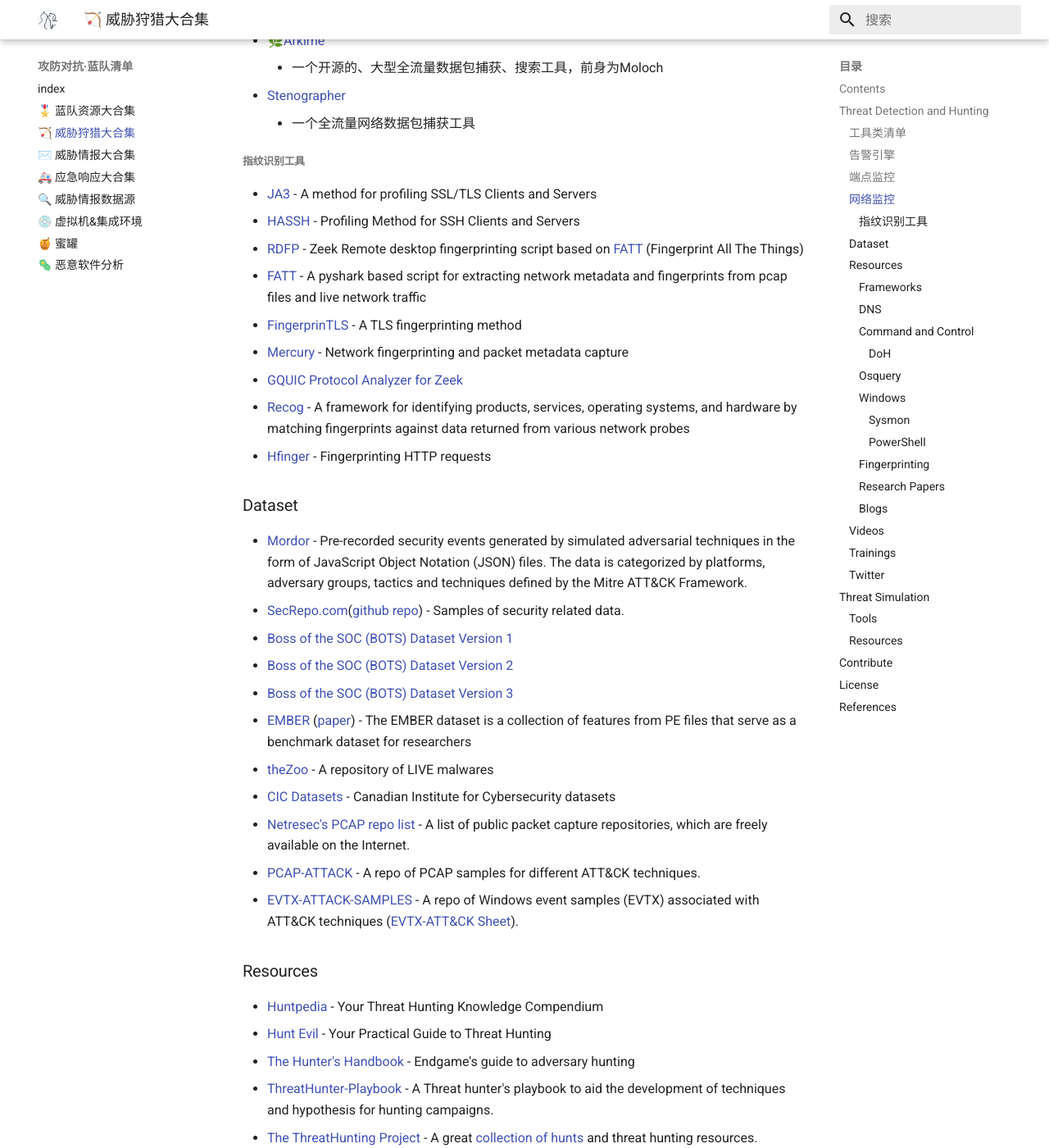
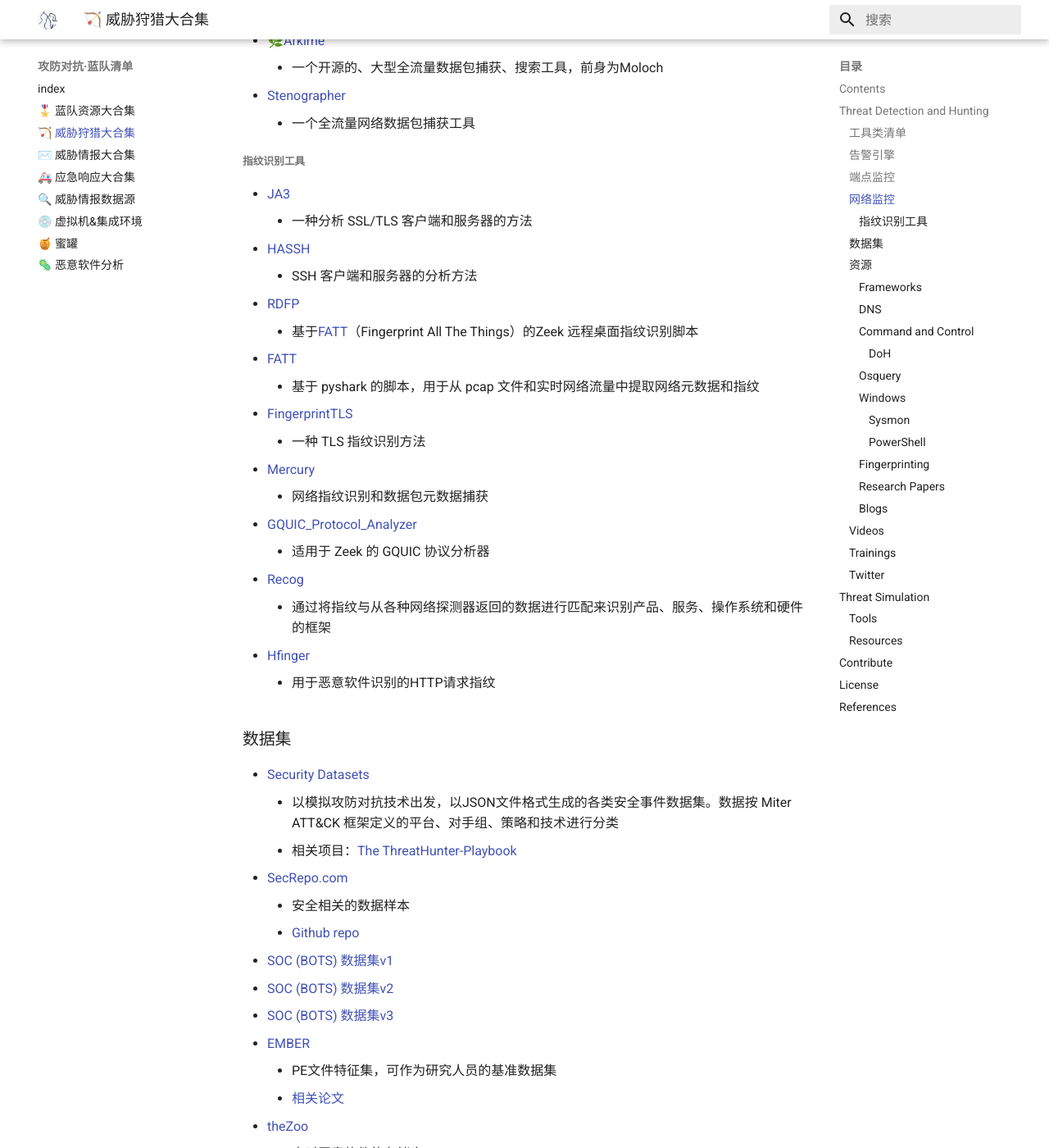
Before and after one commit to satan1a/awesome-cybersecurity-blueteam-cn, an MkDocs documentation site: the page built from docs/0x2_threat_hunting.md, in a window 1280 px wide and 1400 px high, scrolled down 5671 px. Shown: the whole window at 82% size. Built offline with MkDocs 1.6.1 and Material for MkDocs 9.7.7, drawn with Linux system fonts in a browser that asks for light colours; some of the changed text lies outside the part shown.

Commit message:
update threat hunting resources chapter

```diff
--- a/docs/0x2_threat_hunting.md
+++ b/docs/0x2_threat_hunting.md
@@ -167,69 +167,195 @@
 
 ##### 指纹识别工具
 
-- [JA3](https://github.com/salesforce/ja3) - A method for profiling SSL/TLS Clients and Servers
-- [HASSH](https://github.com/salesforce/hassh) - Profiling Method for SSH Clients and Servers
-- [RDFP](https://github.com/yahoo/rdfp) - Zeek Remote desktop fingerprinting script based on [FATT](https://github.com/0x4D31/fatt) (Fingerprint All The Things)
-- [FATT](https://github.com/0x4D31/fatt) - A pyshark based script for extracting network metadata and fingerprints from pcap files and live network traffic
-- [FingerprinTLS](https://github.com/LeeBrotherston/tls-fingerprinting) - A TLS fingerprinting method
-- [Mercury](https://github.com/cisco/mercury) - Network fingerprinting and packet metadata capture
-- [GQUIC Protocol Analyzer for Zeek](https://github.com/salesforce/GQUIC_Protocol_Analyzer)
-- [Recog](https://github.com/rapid7/recog) - A framework for identifying products, services, operating systems, and hardware by matching fingerprints against data returned from various network probes
-- [Hfinger](https://github.com/CERT-Polska/hfinger) - Fingerprinting HTTP requests
-
-### Dataset
-
-- [Mordor](https://github.com/Cyb3rWard0g/mordor) - Pre-recorded security events generated by simulated adversarial techniques in the form of JavaScript Object Notation (JSON) files. The data is categorized by platforms, adversary groups, tactics and techniques defined by the Mitre ATT&CK Framework.
-- [SecRepo.com](https://www.secrepo.com)([github repo](https://github.com/sooshie/secrepo)) - Samples of security related data.
-- [Boss of the SOC (BOTS) Dataset Version 1](https://github.com/splunk/botsv1)
-- [Boss of the SOC (BOTS) Dataset Version 2](https://github.com/splunk/botsv2)
-- [Boss of the SOC (BOTS) Dataset Version 3](https://github.com/splunk/botsv3)
-- [EMBER](https://github.com/endgameinc/ember) ([paper](https://arxiv.org/abs/1804.04637)) - The EMBER dataset is a collection of features from PE files that serve as a benchmark dataset for researchers
-- [theZoo](https://github.com/ytisf/theZoo) - A repository of LIVE malwares
-- [CIC Datasets](https://www.unb.ca/cic/datasets/index.html) - Canadian Institute for Cybersecurity datasets
-- [Netresec's PCAP repo list](https://www.netresec.com/?page=PcapFiles) - A list of public packet capture repositories, which are freely available on the Internet.
-- [PCAP-ATTACK](https://github.com/sbousseaden/PCAP-ATTACK) - A repo of PCAP samples for different ATT&CK techniques.
-- [EVTX-ATTACK-SAMPLES](https://github.com/sbousseaden/EVTX-ATTACK-SAMPLES) - A repo of Windows event samples (EVTX) associated with ATT&CK techniques ([EVTX-ATT&CK Sheet](https://docs.google.com/spreadsheets/d/12V5T9j6Fi3JSmMpAsMwovnWqRFKzzI9l2iXS5dEsnrs/edit#gid=164587082)).
+- [JA3](https://github.com/salesforce/ja3)
+    - 一种分析 SSL/TLS 客户端和服务器的方法
+- [HASSH](https://github.com/salesforce/hassh)
+    - SSH 客户端和服务器的分析方法
+- [RDFP](https://github.com/yahoo/rdfp)
+    - 基于[FATT](https://github.com/0x4D31/fatt)（Fingerprint All The Things）的Zeek 远程桌面指纹识别脚本
+- [FATT](https://github.com/0x4D31/fatt)
+    - 基于 pyshark 的脚本，用于从 pcap 文件和实时网络流量中提取网络元数据和指纹
+- [FingerprintTLS](https://github.com/LeeBrotherston/tls-fingerprinting)
+    - 一种 TLS 指纹识别方法
+- [Mercury](https://github.com/cisco/mercury)
+    - 网络指纹识别和数据包元数据捕获
+- [GQUIC_Protocol_Analyzer](https://github.com/salesforce/GQUIC_Protocol_Analyzer)
+    - 适用于 Zeek 的 GQUIC 协议分析器
+- [Recog](https://github.com/rapid7/recog)
+    - 通过将指纹与从各种网络探测器返回的数据进行匹配来识别产品、服务、操作系统和硬件的框架
+- [Hfinger](https://github.com/CERT-Polska/hfinger)
+    - 用于恶意软件识别的HTTP请求指纹
 
 
-### Resources
 
-- [Huntpedia](docs/huntpedia.pdf) - Your Threat Hunting Knowledge Compendium
-- [Hunt Evil](docs/hunt-evil.pdf) - Your Practical Guide to Threat Hunting
-- [The Hunter's Handbook](docs/The-Hunters-Handbook.pdf) - Endgame's guide to adversary hunting
-- [ThreatHunter-Playbook](https://github.com/Cyb3rWard0g/ThreatHunter-Playbook) - A Threat hunter's playbook to aid the development of techniques and hypothesis for hunting campaigns.
-- [The ThreatHunting Project](https://github.com/ThreatHuntingProject/ThreatHunting) - A great [collection of hunts](https://github.com/ThreatHuntingProject/ThreatHunting/tree/master/hunts) and threat hunting resources.
-- [CyberThreatHunting](https://github.com/A3sal0n/CyberThreatHunting) - A collection of resources for threat hunters.
-- [Hunt-Detect-Prevent](https://github.com/MHaggis/hunt-detect-prevent) - Lists of sources and utilities to hunt, detect and prevent evildoers.
+### 数据集
+
+-   [Security Datasets](https://github.com/Cyb3rWard0g/mordor)
+    -   以模拟攻防对抗技术出发，以JSON文件格式生成的各类安全事件数据集。数据按 Miter ATT&CK 框架定义的平台、对手组、策略和技术进行分类
+    -   相关项目：[The ThreatHunter-Playbook](https://github.com/OTRF/ThreatHunter-Playbook)
+-   [SecRepo.com](https://www.secrepo.com/)
+    -   安全相关的数据样本
+    -   [Github repo](https://github.com/sooshie/secrepo)
+-   [SOC (BOTS) 数据集v1](https://github.com/splunk/botsv1)
+-   [SOC (BOTS) 数据集v2](https://github.com/splunk/botsv2)
+-   [SOC (BOTS) 数据集v3](https://github.com/splunk/botsv3)
+-   [EMBER](https://github.com/endgameinc/ember)
+    -   PE文件特征集，可作为研究人员的基准数据集
+    -   [相关论文](https://arxiv.org/abs/1804.04637)
+-   [theZoo](https://github.com/ytisf/theZoo)
+    -   实时恶意软件的存储库
+-   [CIC Datasets](https://www.unb.ca/cic/datasets/index.html)
+    -   加拿大网络安全研究所的数据集
+-   [Netresec's PCAP repo list](https://www.netresec.com/?page=PcapFiles)
+    -   公共网络数据包存储库列表
+-   [PCAP-ATTACK](https://github.com/sbousseaden/PCAP-ATTACK)
+    -   用于不同 ATT&CK 技术的网络数据包样本
+-   [EVTX-ATTACK-SAMPLES](https://github.com/sbousseaden/EVTX-ATTACK-SAMPLES)
+    -   与 ATT&CK技术相关的Windows 事件样本 ([EVTX-ATT&CK Sheet](https://docs.google.com/spreadsheets/d/12V5T9j6Fi3JSmMpAsMwovnWqRFKzzI9l2iXS5dEsnrs/edit#gid=164587082))
+
+
+
+### 资源
+
+- [Huntpedia](assets/huntpedia.pdf)
+    -   威胁狩猎知识纲领
+
+- [Hunt Evil](assets/hunt-evil.pdf)
+    - 威胁狩猎实用指南
+
+- [The Hunter's Handbook](assets/The-Hunters-Handbook.pdf)
+
+    - Endgame公司的威胁狩猎手册（Handbook）
+
+- [ThreatHunter-Playbook](https://github.com/Cyb3rWard0g/ThreatHunter-Playbook)
+
+    - 威胁猎人的演练脚本，可以帮助开发用于威胁狩猎活动的技术和理论假设
+
+- 🌟[The ThreatHunting Project](https://github.com/ThreatHuntingProject/ThreatHunting)
+    - 大量的[狩猎案例](https://github.com/ThreatHuntingProject/ThreatHunting/tree/master/hunts)和狩猎资源
+
+- [CyberThreatHunting](https://github.com/A3sal0n/CyberThreatHunting)
+
+    - 威胁猎人的资源集合
+
+- [Hunt-Detect-Prevent](https://github.com/MHaggis/hunt-detect-prevent)
+
+    - 用于追捕、检测和阻止攻击者的资源与实用工具
+
 - [Alerting and Detection Strategy Framework](https://medium.com/@palantir/alerting-and-detection-strategy-framework-52dc33722df2)
+    - 一个用于事件响应与威胁检测的的警报、检测策略框架
+
 - [Generating Hypotheses for Successful Threat Hunting](https://www.sans.org/reading-room/whitepapers/threats/generating-hypotheses-successful-threat-hunting-37172)
+    - 探究自动化威胁狩猎的论文
+
 - [Expert Investigation Guide - Threat Hunting](https://github.com/Foundstone/ExpertInvestigationGuides/tree/master/ThreatHunting)
+    - 威胁狩猎指南
+
 - [Active Directory Threat Hunting](https://adsecurity.org/wp-content/uploads/2017/04/2017-BSidesCharm-DetectingtheElusive-ActiveDirectoryThreatHunting-Final.pdf)
+    - 基于活动目录的威胁狩猎
+
 - [Threat Hunting for Fileless Malware](https://www.countercept.com/our-thinking/threat-hunting-for-fileless-malware/)
+    - 对无文件攻击技术的威胁狩猎方法
+
 - [Windows Commands Abused by Attackers](http://blog.jpcert.or.jp/.s/2016/01/windows-commands-abused-by-attackers.html)
-- [Deception-as-Detection](https://github.com/0x4D31/deception-as-detection) - Deception based detection techniques mapped to the MITRE’s ATT&CK framework.
+    - 被攻击者滥用的Windows命令
+
+- [Deception-as-Detection](https://github.com/0x4D31/deception-as-detection)
+
+    - 与MITRE的ATT&CK框架对应的基于欺骗的检测技术
+
 - [On TTPs](http://ryanstillions.blogspot.com.au/2014/04/on-ttps.html)
-- Hunting On The Cheap ([Slides](https://www.sans.org/cyber-security-summit/archives/file/summit-archive-1492182404.pdf))
-- [Threat Hunting Techniques - AV, Proxy, DNS and HTTP Logs](https://www.cyberhuntz.com/2016/08/threat-hunting-techniques-av-proxy-dns.html)
+    - 深入浅出地讲解什么是TTPs
+
+- 🌟Hunting On The Cheap（[YouTube](https://www.youtube.com/watch?v=RtG-cGr_wZI&ab_channel=SANSDigitalForensicsandIncidentResponse)）
+    - Endgame 的威胁研究团队展示如何利用免费或几乎免费的数据源和开源工具来进行”便宜的“的威胁狩猎，主要包括蜜罐、开源沙箱、被动DNS数据的使用等
+
+- 🐞[Threat Hunting Techniques - AV, Proxy, DNS and HTTP Logs](https://www.cyberhuntz.com/2016/08/threat-hunting-techniques-av-proxy-dns.html)
+
+    - 对AV、代理、DNS 和 HTTP 日志进行威胁狩猎的技术
+
 - [Detecting Malware Beacons Using Splunk](https://pleasefeedthegeek.wordpress.com/2012/12/20/detecting-malware-beacons-using-splunk/)
-- [Data Science Hunting Funnel](http://www.austintaylor.io/network/traffic/threat/data/science/hunting/funnel/machine/learning/domain/expertise/2017/07/11/data-science-hunting-funnel/)
+
+    - 使用Splunk检测恶意软件信标
+
+    -   信标（Beacon）：定义为定期而非一次性的异常流量
+
+- 🌟[Data Science Hunting Funnel](http://www.austintaylor.io/network/traffic/threat/data/science/hunting/funnel/machine/learning/domain/expertise/2017/07/11/data-science-hunting-funnel/)
+
+    -   基于数据科学的威胁狩猎“漏斗”，用于说明数据科学在安全研究中的工作流程和应用方式
+
 - [Use Python & Pandas to Create a D3 Force Directed Network Diagram](http://www.austintaylor.io/d3/python/pandas/2016/02/01/create-d3-chart-python-force-directed/)
+
+    - 使用Python和Pandas创建D3力有向网络图
+
 - [Syscall Auditing at Scale](https://slack.engineering/syscall-auditing-at-scale-e6a3ca8ac1b8)
+
+    - 大规模系统调用的审计方法
+
 - [Catching attackers with go-audit and a logging pipeline](https://summitroute.com/blog/2016/12/25/Catching_attackers_with_go-audit_and_a_logging_pipeline/)
+
+    - 使用go-audit和日志记录管道文件捕获攻击者
+    - 注：go-audit是auditd守护进程的一种替代方案，[GitHub](https://github.com/slackhq/go-audit)
+    - 注：该篇文章中的日志记录管道文件指logstash与filebeat中的
+
 - [The Coventry Conundrum of Threat Intelligence](https://summitroute.com/blog/2015/06/10/the_conventry_conundrum_of_threat_intelligence/)
-- [Signal the ATT&CK: Part 1](https://www.pwc.co.uk/issues/cyber-security-data-privacy/research/signal-att-and-ck-part-1.html) - Building a real-time threat detection capability with Tanium that focuses on documented adversarial techniques.
-- SANS Summit Archives ([DFIR](https://www.sans.org/cyber-security-summit/archives/dfir), [Cyber Defense](https://www.sans.org/cyber-security-summit/archives/cyber-defense)) - Threat hunting, Blue Team and DFIR summit slides
-- [Bro-Osquery](https://svs.informatik.uni-hamburg.de/publications/2018/2018-05-31-Haas-QueryCon-Bro-Osquery.pdf) - Large-Scale Host and Network Monitoring Using Open-Source Software
-- [Malware Persistence](https://github.com/Karneades/malware-persistence) - Collection of various information focused on malware persistence: detection (techniques), response, pitfalls and the log collection (tools).
+
+    - 威胁情报中的“考文垂”难题，指情报分析人员是有应该对所获取的情报采取行动时面临的问题，因为采取相应行动会向攻击者暴露其所拥有的情报和相应能力
+    - 注：考文垂（Coventry Conundrum） 一词来自二战中的一次事件，据推测，英国情报部门了解到考文垂市将遭到德国的大规模空袭。他们可以将即将到来的袭击通知考文垂市并拯救该市的人民，但德国人会意识到这座城市已被疏散，这将通知他们英国人知道即将到来的袭击，这可能使他们意识到英国人破解了 Enigma 密码，这将导致他们使用 Enigma 以外的其他东西，这最终可能导致英国输掉战争
+
+- [Signal the ATT&CK: Part 1](https://www.pwc.co.uk/issues/cyber-security-data-privacy/research/signal-att-and-ck-part-1.html)
+
+    - 使用Tanium构建实时威胁检测功能，专注于记录的对抗技术
+
+- SANS Summit Archives ([DFIR](https://www.sans.org/cyber-security-summit/archives/dfir), [Cyber Defense](https://www.sans.org/cyber-security-summit/archives/cyber-defense))
+
+    - 威胁狩猎、蓝队和DFIR峰会的PPT
+
+- [Bro-Osquery](https://svs.informatik.uni-hamburg.de/publications/2018/2018-05-31-Haas-QueryCon-Bro-Osquery.pdf)
+
+    - 使用开源软件进行大规模主机和网络监控
+
+- [Malware Persistence](https://github.com/Karneades/malware-persistence)
+
+    - 收集有关[恶意软件持久性](https://github.com/Karneades/malware-persistence)的各种信息：检测技术、响应方法、陷阱和日志收集（工具）
+
 - [Threat Hunting with Jupyter Notebooks](https://posts.specterops.io/threat-hunting-with-jupyter-notebooks-part-1-your-first-notebook-9a99a781fde7)
+
+    - 使用 Jupyter Notebook 进行威胁狩猎
+
 - [How Dropbox Security builds tools for threat detection and incident response](https://dropbox.tech/security/how-dropbox-security-builds-better-tools-for-threat-detection-and-incident-response)
+
+    - Dropbox Security 如何构建用于威胁检测和事件响应的工具
+
 - [Introducing Event Query Language](https://www.elastic.co/blog/introducing-event-query-language)
-- [The No Hassle Guide to Event Query Language (EQL) for Threat Hunting](https://www.varonis.com/blog/guide-no-hassle-eql-threat-hunting/) ([PDF](docs/varonis.com-EQLforThreatHunting.pdf))
-- [Introducing the Funnel of Fidelity](https://posts.specterops.io/introducing-the-funnel-of-fidelity-b1bb59b04036) ([PDF](docs/specterops-IntroducingtheFunnelofFidelity.pdf))
-- [Detection Spectrum](https://posts.specterops.io/detection-spectrum-198a0bfb9302) ([PDF](docs/specterops-DetectionSpectrum.pdf))
-- [Capability Abstraction](https://posts.specterops.io/capability-abstraction-fbeaeeb26384) ([PDF](docs/specterops-CapabilityAbstraction.pdf))
-- [Awesome YARA](https://github.com/InQuest/awesome-yara) - A curated list of awesome YARA rules, tools, and resources
-- [Defining ATT&CK Data Sources](https://medium.com/mitre-attack/defining-attack-data-sources-part-i-4c39e581454f) - A two-part blog series that outlines a new methodology to extend ATT&CK’s current data sources.
+
+    - 对事件查询语言的介绍
+
+- [The No Hassle Guide to Event Query Language (EQL) for Threat Hunting](https://www.varonis.com/blog/guide-no-hassle-eql-threat-hunting/) ([PDF](assets/varonis.com-EQLforThreatHunting.pdf))
+
+    - 用于威胁搜寻的事件查询语言 (EQL) 无障碍指南
+
+- [Introducing the Funnel of Fidelity](https://posts.specterops.io/introducing-the-funnel-of-fidelity-b1bb59b04036) ([PDF](assets/specterops-IntroducingtheFunnelofFidelity.pdf))
+
+    - SpecterOps的威胁情报漏斗：Fidelity，用于描述检测和相应过程的各个阶段
+
+- [Detection Spectrum](https://posts.specterops.io/detection-spectrum-198a0bfb9302) ([PDF](assets/specterops-DetectionSpectrum.pdf))
+
+    - SpecterOps的检测光谱，侧重于在Fidelity中的检测检测
+
+- [Capability Abstraction](https://posts.specterops.io/capability-abstraction-fbeaeeb26384) ([PDF](assets/specterops-CapabilityAbstraction.pdf))
+
+    - SpecterOps的能力抽象，用于帮助了解们整体检测程序的上下文
+
+- [Awesome YARA](https://github.com/InQuest/awesome-yara)
+
+    - 精选 YARA 规则、工具和资源列表
+
+- [Defining ATT&CK Data Sources](https://medium.com/mitre-attack/defining-attack-data-sources-part-i-4c39e581454f)
+
+    - 一个由两部分组成的博客系列，概述了扩展ATT&CK当前数据源的新方法
+
+
 
 #### Frameworks
 
@@ -238,7 +364,7 @@
 - [Alerting and Detection Strategies Framework](https://github.com/palantir/alerting-detection-strategy-framework) - A framework for developing alerting and detection strategies.
 - [A Simple Hunting Maturity Model](http://detect-respond.blogspot.com.au/2015/10/a-simple-hunting-maturity-model.html) - The Hunting Maturity Model describes five levels of organizational hunting capability, ranging from HMM0 (the least capability) to HMM4 (the most).
 - [The Pyramic of Pain](http://detect-respond.blogspot.com.au/2013/03/the-pyramid-of-pain.html) - The relationship between the types of indicators you might use to detect an adversary's activities and how much pain it will cause them when you are able to deny those indicators to them.
-- [A Framework for Cyber Threat Hunting](docs/Framework-for-Threat-Hunting-Whitepaper.pdf)
+- [A Framework for Cyber Threat Hunting](assets/Framework-for-Threat-Hunting-Whitepaper.pdf)
 - [The PARIS Model](http://threathunter.guru/blog/the-paris-model/) - A model for threat hunting.
 - [Cyber Kill Chain](https://www.lockheedmartin.com/us/what-we-do/aerospace-defense/cyber/cyber-kill-chain.html) - It is part of the Intelligence Driven Defense® model for identification and prevention of cyber intrusions activity. The model identifies what the adversaries must complete in order to achieve their objective.
 - [The DML Model](http://ryanstillions.blogspot.com.au/2014/04/the-dml-model_21.html) - The Detection Maturity Level (DML) model is a capability maturity model for referencing ones maturity in detecting cyber attacks.
@@ -260,7 +386,7 @@
 
 #### Command and Control
 
-- [Rise of Legitimate Services for Backdoor Command and Control](docs/legit-services.pdf)
+- [Rise of Legitimate Services for Backdoor Command and Control](assets/legit-services.pdf)
 - [Watch Your Containers](https://www.intezer.com/container-security/watch-your-containers-doki-infecting-docker-servers-in-the-cloud/) - A malware using DogeCoin based DGA to generate C2 domain names.
 
 ##### DoH
@@ -301,7 +427,7 @@
 - Advanced Incident Detection and Threat Hunting using Sysmon (and Splunk) ([botconf 2016 Slides](https://www.botconf.eu/wp-content/uploads/2016/11/PR12-Sysmon-UELTSCHI.pdf), [FIRST 2017 Slides](https://www.first.org/resources/papers/conf2017/Advanced-Incident-Detection-and-Threat-Hunting-using-Sysmon-and-Splunk.pdf))
 - [The Sysmon and Threat Hunting Mimikatz wiki for the blue team](https://www.peerlyst.com/posts/the-sysmon-and-threat-hunting-mimikatz-wiki-for-the-blue-team-guurhart)
 - [Splunkmon — Taking Sysmon to the Next Level](https://www.crypsisgroup.com/wp-content/uploads/2017/07/CG_WhitePaper_Splunkmon_1216-1.pdf)
-- [Sysmon Threat Detection Guide](https://www.varonis.com/blog/sysmon-threat-detection-guide/) ([PDF](docs/varonis.com-SysmonThreatAnalysisGuide.pdf))
+- [Sysmon Threat Detection Guide](https://www.varonis.com/blog/sysmon-threat-detection-guide/) ([PDF](assets/varonis.com-SysmonThreatAnalysisGuide.pdf))
 
 ##### PowerShell
 
```
Also changed, not shown: 10 other files.
